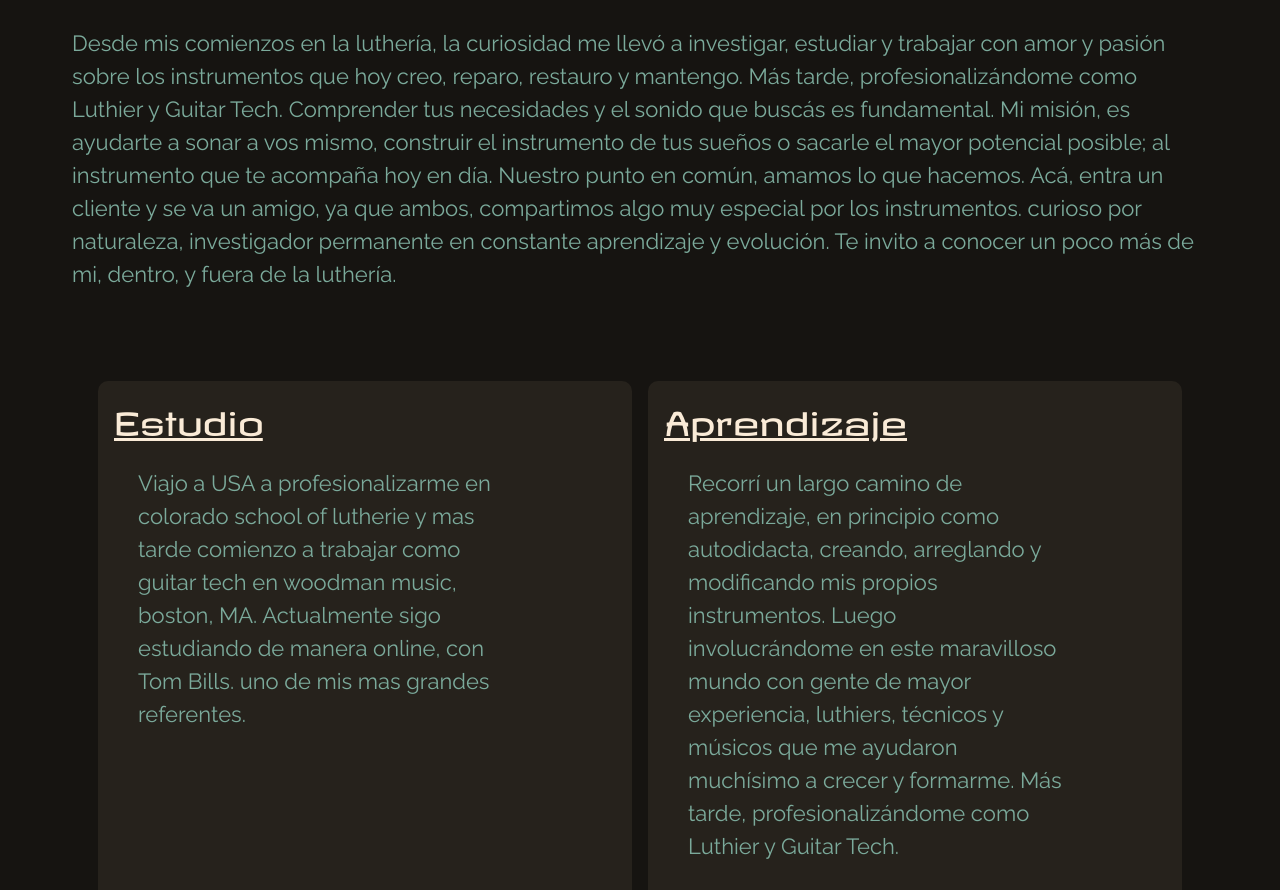
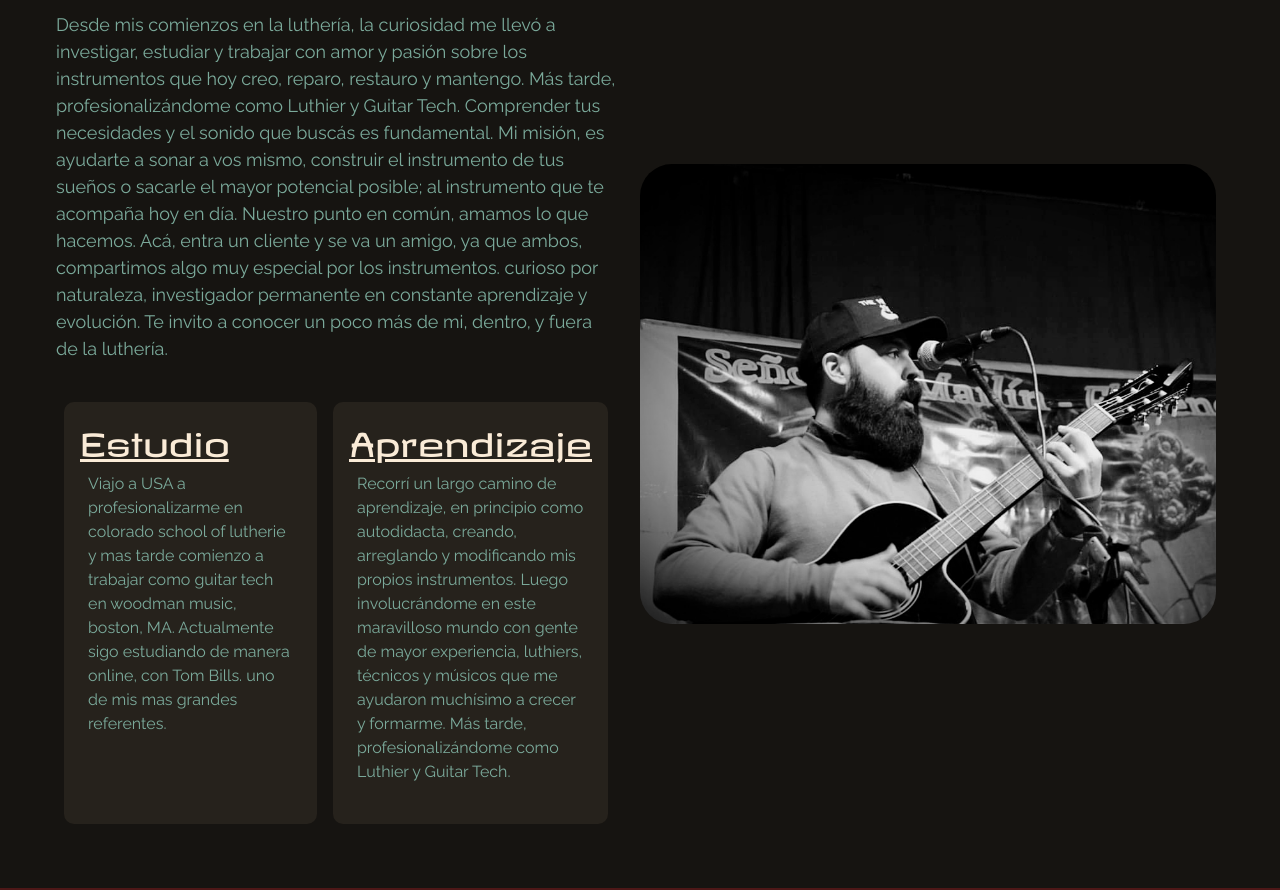
Before and after one commit to Ruquet87/entrega3-ruquet, a website: page pages/sobre-mi.html in a window 1280 px wide. Shown: the part 251-1141 px from the top of the page. Drawn offline with nearby package versions, Linux system fonts and the light colour scheme; a web font is replaced by a local one.

Commit message:
se corrige main sobre mi

```diff
--- a/scss/style.scss
+++ b/scss/style.scss
@@ -196,7 +196,6 @@ main {
 .info-sobre-mi {
   display: flex;
   padding: 3rem;
-  flex-wrap: wrap;
 
   .sobre-mi {
     display: flex;
@@ -210,15 +209,15 @@ main {
 
     p {
       color: $color-texto;
-      padding: 1.5rem;
-      font-size: 22px;
+      padding: 0.5rem;
+      font-size: 18px;
     }
 
     .formacion {
       display: flex;
       justify-content: space-between;
-      margin-top: 3rem;
-      margin: 50px;
+
+      margin: 1rem;
       gap: 1rem;
 
       h2 {
@@ -239,7 +238,7 @@ main {
         text-align: left;
 
         p {
-          margin-right: 80px;
+          font-size: 16px;
         }
       }
     }
@@ -250,11 +249,14 @@ main {
     flex: 1;
     justify-content: center;
     align-self: center;
-    height: 700px;
     padding: 1rem;
 
     img {
       border-radius: 2rem;
+      max-width: 100%;
+      max-height: fit-content;
+      width: 45rem;
+      max-width: 100%;
     }
   }
 }
```
Also changed, not shown: css/style.css, 1 other file.
